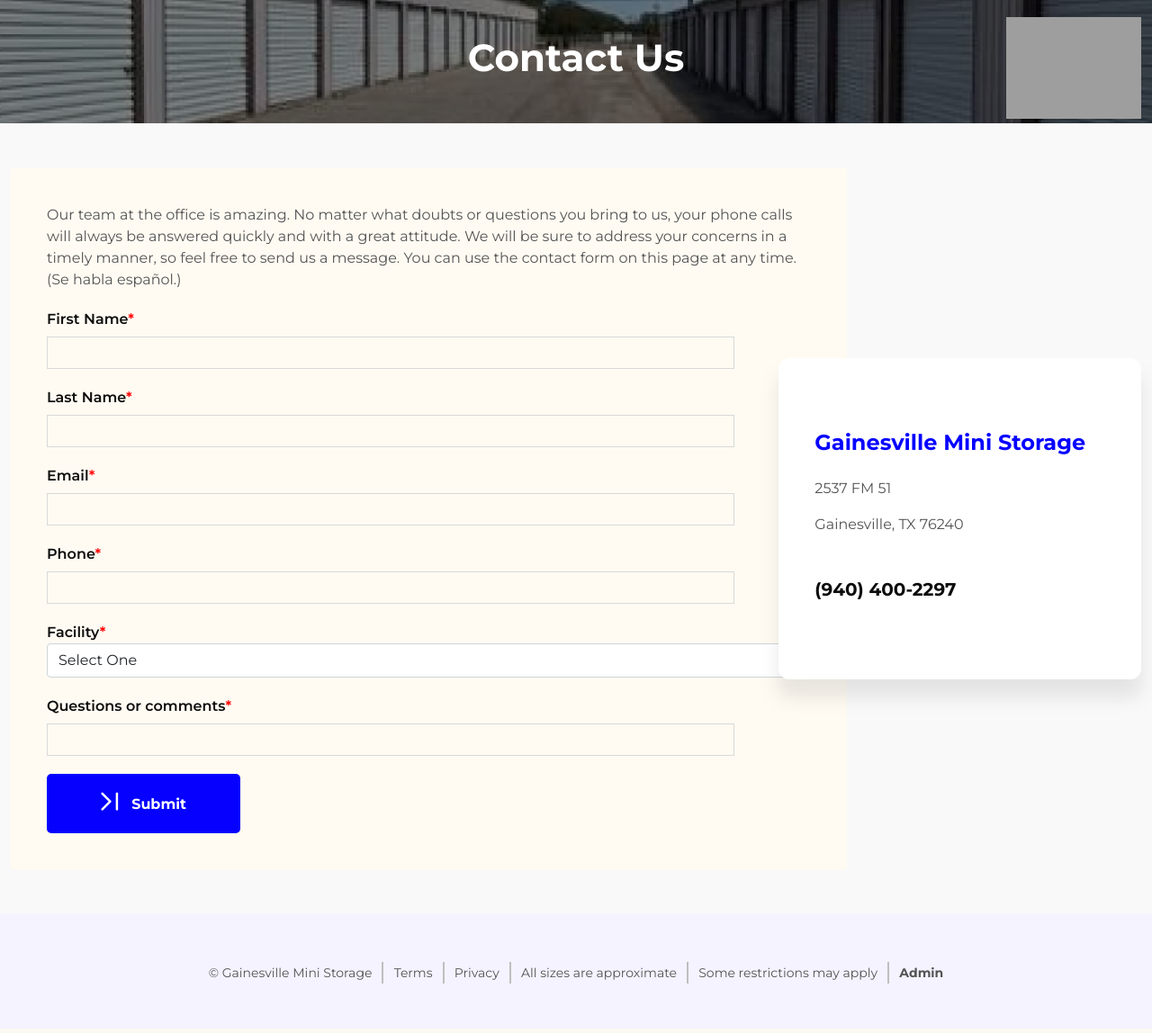
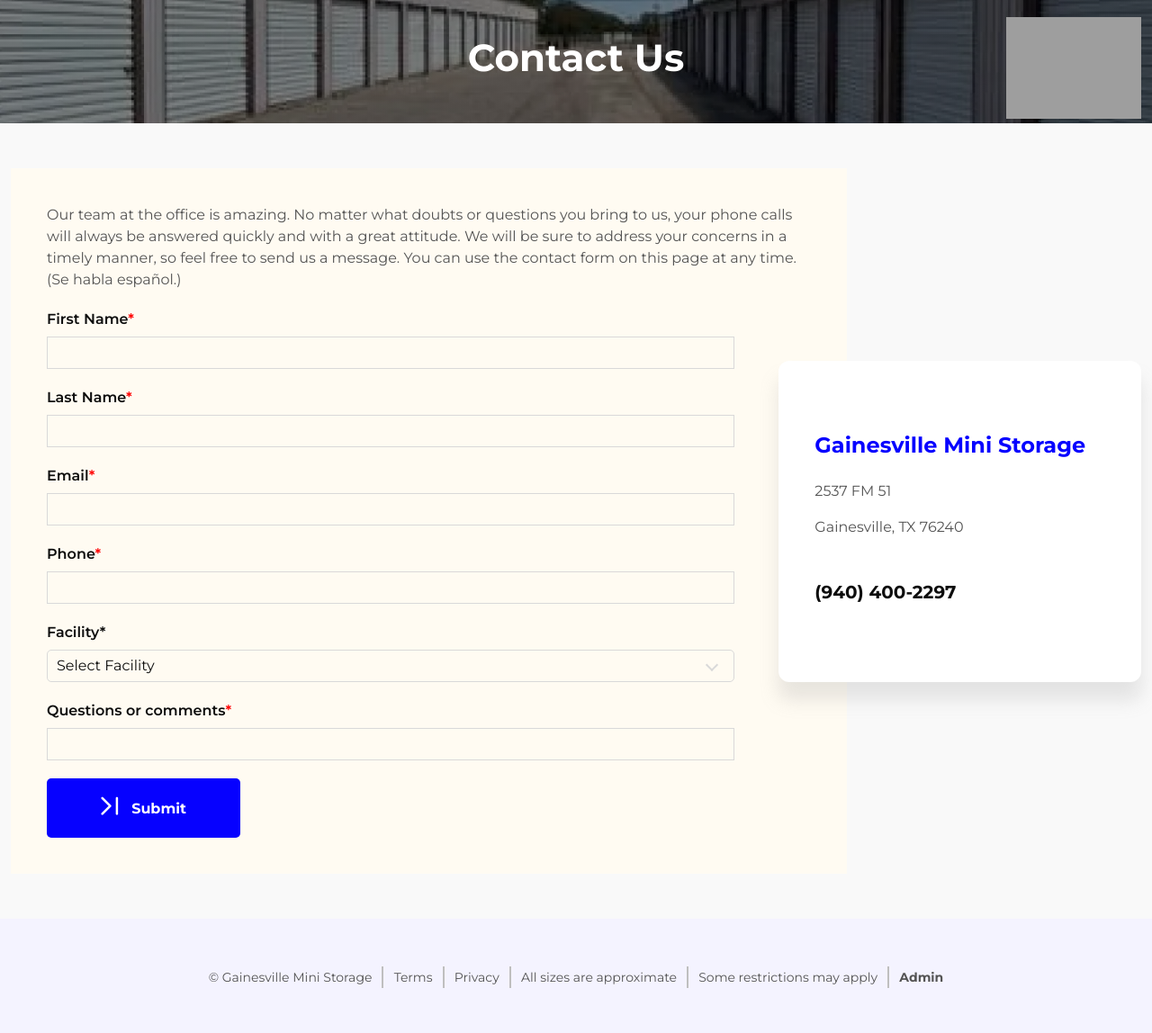
Before and after one commit to obaedulislam/gainesville-mini-storage, a PHP site: page /contact.php in a window 1280 px wide. Shown: the part 101-1249 px from the top of the page at 90% size. Before the commit the page ends 1194 px from the top, so only its background shows below. Run offline with PHP 8.4, Linux system fonts and the light colour scheme; some libraries are stand-ins or nearby versions; grey boxes are pictures that could not be loaded.

Commit message:
done dropdown

```diff
--- a/contact.php
+++ b/contact.php
@@ -62,12 +62,15 @@
                                     <input type="text" name="phone" name="phone">
                                 </div>
                                 <div class="input-field">
-                                    <label for="facility">Facility<span style="color: red;">*</span></label><br>
-                                    <!-- <input type="text" name="facility" facility="facility"> -->
-                                    <select name="facility" id="" class="form-control">
-                                      <option>Select One</option>
-                                      <option>Gainesville Mini Storage   - 2537 FM 51, Gainesville, TX 76240</option>
-                                    </select>
+                                    <label for="facility">Facility*</label><br>
+                                    <div class="facility-option">
+                                      <span class="arrow"></span>
+                                      <input class="form-control custom-dropdown-value" value="Select Facility" type="text" readonly  >
+                                      <ul class="custom-dropdown">
+                                          <li><a href="javascript:void(0)">Select Facility</a></li>
+                                          <li><a href="javascript:void(0)">Gainesville Mini Storage - 2537, Gainesville, TX 76240</a></li>
+                                      </ul>
+                                    </div>
                                 </div>
                                 <div class="input-field">
                                     <label for="questions">Questions or comments<span style="color: red;">*</span></label><br>
--- a/css/scss/components/_contact-us.scss
+++ b/css/scss/components/_contact-us.scss
@@ -48,6 +48,72 @@ Contact Us Page CSS Start
 
       .submit-btn {
         margin-top: 20px;
+      }
+    }
+
+    .facility-option {
+      position: relative;
+      width: 100%;
+      margin: 0px auto;
+      .arrow {
+        display: inline-block;
+        width: 10px;
+        height: 10px;
+        border-right: 2px solid #d9d9d9;
+        border-top: 2px solid #d9d9d9;
+        transform: rotate(135deg);
+        position: absolute;
+        top: 12px;
+        z-index: 0;
+        right: 105px;
+        transition: all 0.5s ease;
+
+        &.rotate {
+          position: absolute;
+          top: 20px;
+          transform: rotate(-45deg);
+        }
+      }
+      .custom-dropdown-value {
+        width: 100%;
+        padding: 10px 35px 10px 10px;
+        border: 1px solid #d9d9d9;
+        border-radius: 5px;
+        box-sizing: border-box;
+        cursor: pointer;
+        position: relative;
+        z-index: 1;
+      }
+      .custom-dropdown {
+        position: absolute;
+        width: 100%;
+        background-color: white;
+        list-style-type: none;
+        padding: 0;
+        margin: 0;
+        border: 1px solid #d9d9d9;
+        border-radius: 5px;
+        opacity: 0;
+        visibility: hidden;
+        li {
+          a {
+            display: block;
+            padding: 10px;
+            text-decoration: none;
+            font-size: 14px;
+            color: #444;
+            transition: all 0.5s ease;
+            &:hover {
+              background-color: $blue;
+              color: white;
+            }
+          }
+        }
+
+        &.open {
+          opacity: 1;
+          visibility: visible;
+        }
       }
     }
   }
--- a/css/style.css
+++ b/css/style.css
@@ -1840,6 +1840,59 @@ Contact Us Page CSS Start
       padding: 5px 10px; }
     .contact-form-section .contact-form .form-section .submit-btn {
       margin-top: 20px; }
+  .contact-form-section .contact-form .facility-option {
+    position: relative;
+    width: 100%;
+    margin: 0px auto; }
+    .contact-form-section .contact-form .facility-option .arrow {
+      display: inline-block;
+      width: 10px;
+      height: 10px;
+      border-right: 2px solid #d9d9d9;
+      border-top: 2px solid #d9d9d9;
+      transform: rotate(135deg);
+      position: absolute;
+      top: 12px;
+      z-index: 0;
+      right: 105px;
+      transition: all 0.5s ease; }
+      .contact-form-section .contact-form .facility-option .arrow.rotate {
+        position: absolute;
+        top: 20px;
+        transform: rotate(-45deg); }
+    .contact-form-section .contact-form .facility-option .custom-dropdown-value {
+      width: 100%;
+      padding: 10px 35px 10px 10px;
+      border: 1px solid #d9d9d9;
+      border-radius: 5px;
+      box-sizing: border-box;
+      cursor: pointer;
+      position: relative;
+      z-index: 1; }
+    .contact-form-section .contact-form .facility-option .custom-dropdown {
+      position: absolute;
+      width: 100%;
+      background-color: white;
+      list-style-type: none;
+      padding: 0;
+      margin: 0;
+      border: 1px solid #d9d9d9;
+      border-radius: 5px;
+      opacity: 0;
+      visibility: hidden; }
+      .contact-form-section .contact-form .facility-option .custom-dropdown li a {
+        display: block;
+        padding: 10px;
+        text-decoration: none;
+        font-size: 14px;
+        color: #444;
+        transition: all 0.5s ease; }
+        .contact-form-section .contact-form .facility-option .custom-dropdown li a:hover {
+          background-color: #0601ff;
+          color: white; }
+      .contact-form-section .contact-form .facility-option .custom-dropdown.open {
+        opacity: 1;
+        visibility: visible; }
 .contact-form-section .contact-info {
   width: 100%;
   padding: 80px 40px;
```
Also changed, not shown: 1 other file.
